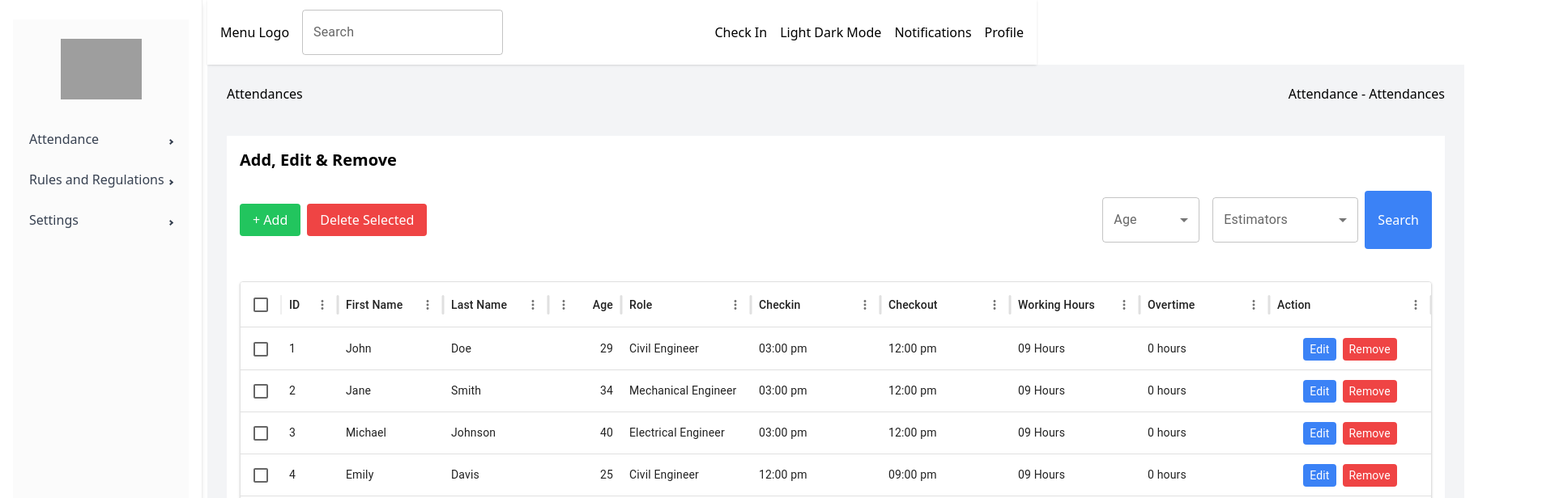
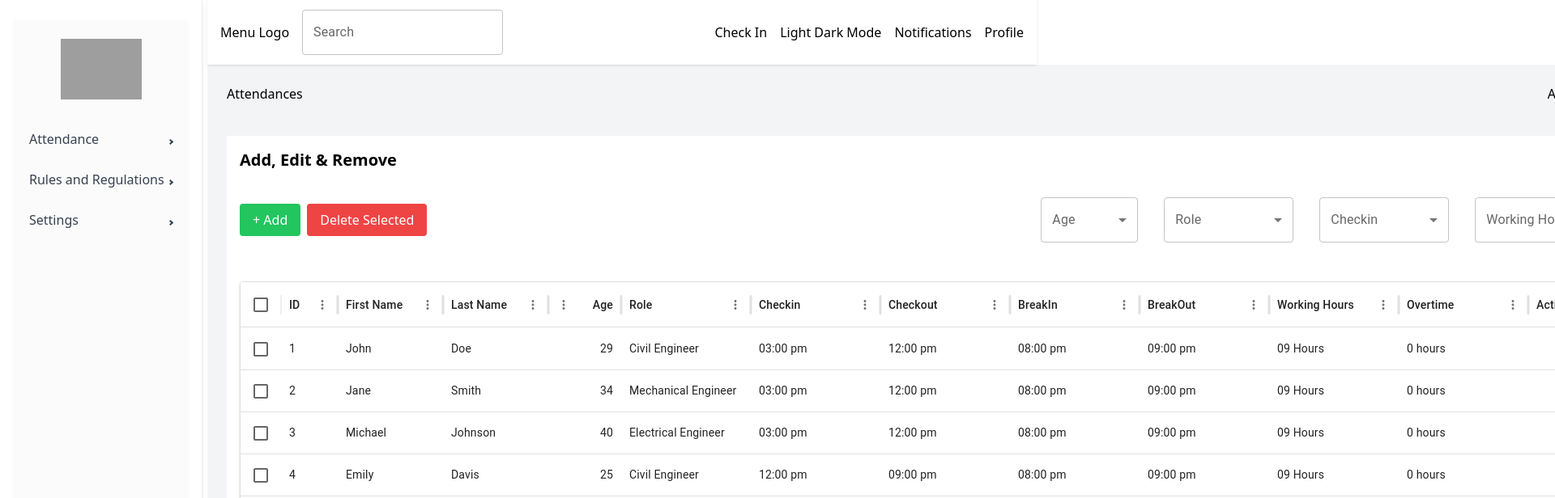
Before and after one commit to Muadeel56/QTOHouse_Attendence, a React (Vite) app in the folder qtohouse-attendence/: page / in a window 1280 px wide. Shown: the top 616 px of the page at 81% size, 1920 px wide, since content can reach past the window. Built offline with nearby package versions, Linux system fonts and the light colour scheme; grey boxes are pictures that could not be loaded.

Commit message:
Add new filters and adjust the styling of table

```diff
--- a/qtohouse-attendence/package.json
+++ b/qtohouse-attendence/package.json
@@ -21,6 +21,7 @@
     "react-dom": "^18.3.1",
     "react-multi-carousel": "^2.8.5",
     "react-pro-sidebar": "^1.1.0",
+    "react-router-dom": "^6.26.2",
     "tailwind-scrollbar": "^3.1.0"
   },
   "devDependencies": {
--- a/qtohouse-attendence/src/App.jsx
+++ b/qtohouse-attendence/src/App.jsx
@@ -1,9 +1,18 @@
+import React from "react";
+import { BrowserRouter as Router, Route, Routes } from "react-router-dom";
 import Header from "./Components/Header";
 import SidebarMenu from "./Components/Sidebar";
 import Dashboard from "./pages/dashboard";
+// Import other pages when needed
+// import Charts from "./pages/charts";
+// import Lists from "./pages/lists"; // Example pages
+// import ProfilePage from "./pages/profile";
+// import Shifts from "./pages/shifts";
+// import Holidays from "./pages/holidays";
 
 function App() {
   return (
+    <Router>
       <div className="h-full">
         {/* Fixed header */}
         <Header />
@@ -11,16 +20,25 @@ function App() {
         {/* Main content container */}
         <div className="flex">
           {/* Fixed sidebar */}
-        <div className="w-64 fixed top-0 left-0 h-full">
+          <div className="w-64 fixed top-0 left-0 h-full z-50">
             <SidebarMenu />
           </div>
 
           {/* Main content, positioned after the header and sidebar */}
           <div className="flex-grow ml-64 mt-20 p-6 bg-gray-100 min-h-screen">
-          <Dashboard />
+            <Routes>
+              <Route path="/" element={<Dashboard />} />
+              {/* <Route path="/charts" element={<Charts />} />
+              <Route path="/lists" element={<Lists />} />
+              <Route path="/profile" element={<ProfilePage />} />
+              <Route path="/shifts" element={<Shifts />} />
+              <Route path="/holidays" element={<Holidays />} /> */}
+              {/* Add other routes here */}
+            </Routes>
           </div>
         </div>
       </div>
+    </Router>
   );
 }
 
--- a/qtohouse-attendence/src/Components/Sidebar.jsx
+++ b/qtohouse-attendence/src/Components/Sidebar.jsx
@@ -1,36 +1,37 @@
 import React, { useState } from "react";
 import { Sidebar, Menu, MenuItem, SubMenu } from "react-pro-sidebar";
+import { Link } from "react-router-dom";
 import logo from "../assets/images/logo.svg";
 import "../assets/css/custom-scrollbar.css"; // Custom CSS file for scrollbar
 
 function SidebarMenu() {
-  // State to track which submenu is open
   const [openSubMenu, setOpenSubMenu] = useState(null);
 
-  // Handler to toggle submenus
   const handleToggleSubMenu = (subMenuName) => {
     setOpenSubMenu(openSubMenu === subMenuName ? null : subMenuName);
   };
 
   return (
-    <Sidebar className="top-0 left-0 w-64 h-full bg-white shadow-md z-40 px-4 py-6 overflow-hidden scrollbar-thin scrollbar-thumb-gray-400 scrollbar-track-black">
+    <Sidebar className="fixed top-0 left-0 w-64 h-full bg-white shadow-md z-50 px-4 py-6 overflow-hidden scrollbar-thin scrollbar-thumb-gray-400 scrollbar-track-black">
       <div className="flex justify-center items-center my-6">
         <img src={logo} alt="logo" className="w-[100px]" />
       </div>
 
       <Menu>
-        {/* Attendance SubMenu */}
         <SubMenu
           label="Attendance"
           className="text-gray-700"
           open={openSubMenu === 'attendance'}
           onOpenChange={() => handleToggleSubMenu('attendance')}
         >
-          <MenuItem className="hover:bg-gray-100">Charts</MenuItem>
-          <MenuItem className="hover:bg-gray-100">Lists</MenuItem>
+          <MenuItem className="hover:bg-gray-100">
+            <Link to="/charts">Charts</Link>
+          </MenuItem>
+          <MenuItem className="hover:bg-gray-100">
+            <Link to="/lists">Lists</Link>
+          </MenuItem>
         </SubMenu>
 
-        {/* Rules and Regulations SubMenu */}
         <SubMenu
           label="Rules and Regulations"
           className="text-gray-700"
@@ -38,7 +39,9 @@ function SidebarMenu() {
           onOpenChange={() => handleToggleSubMenu('rules')}
         >
           <SubMenu label="Profile">
-            <MenuItem className="hover:bg-gray-100">Profile Page</MenuItem>
+            <MenuItem className="hover:bg-gray-100">
+              <Link to="/profile">Profile Page</Link>
+            </MenuItem>
             <MenuItem className="hover:bg-gray-100">Profile Page Settings</MenuItem>
           </SubMenu>
           <MenuItem className="hover:bg-gray-100">FAQs</MenuItem>
@@ -46,7 +49,6 @@ function SidebarMenu() {
           <MenuItem className="hover:bg-gray-100">Terms and Conditions</MenuItem>
         </SubMenu>
 
-        {/* Settings SubMenu */}
         <SubMenu
           label="Settings"
           className="text-gray-700"
@@ -54,9 +56,13 @@ function SidebarMenu() {
           onOpenChange={() => handleToggleSubMenu('settings')}
         >
           <SubMenu label="Attendance">
-            <MenuItem className="hover:bg-gray-100">Shifts</MenuItem>
+            <MenuItem className="hover:bg-gray-100">
+              <Link to="/shifts">Shifts</Link>
+            </MenuItem>
             <MenuItem className="hover:bg-gray-100">Salary</MenuItem>
-            <MenuItem className="hover:bg-gray-100">Holidays</MenuItem>
+            <MenuItem className="hover:bg-gray-100">
+              <Link to="/holidays">Holidays</Link>
+            </MenuItem>
             <MenuItem className="hover:bg-gray-100">Overtime</MenuItem>
             <MenuItem className="hover:bg-gray-100">Profile Settings</MenuItem>
           </SubMenu>
--- a/qtohouse-attendence/src/pages/dashboard/index.jsx
+++ b/qtohouse-attendence/src/pages/dashboard/index.jsx
@@ -6,11 +6,11 @@ import Paper from '@mui/material/Paper';
 
 // Sample employee data for the table
 const initialEmployeesData = [
-  { id: 1, firstName: "John", lastName: "Doe", age: 29, role: "Civil Engineer", Checkin: "03:00 pm", Checkout: "12:00 pm", WorkingHours: "09 Hours", Overtime: "0 hours"},
-  { id: 2, firstName: "Jane", lastName: "Smith", age: 34, role: "Mechanical Engineer", Checkin: "03:00 pm", Checkout: "12:00 pm", WorkingHours: "09 Hours", Overtime: "0 hours"},
-  { id: 3, firstName: "Michael", lastName: "Johnson", age: 40, role: "Electrical Engineer", Checkin: "03:00 pm", Checkout: "12:00 pm", WorkingHours: "09 Hours", Overtime: "0 hours"},
-  { id: 4, firstName: "Emily", lastName: "Davis", age: 25, role: "Civil Engineer", Checkin: "12:00 pm", Checkout: "09:00 pm", WorkingHours: "09 Hours", Overtime: "0 hours"},
-  { id: 5, firstName: "David", lastName: "Brown", age: 45, role: "Estimator", Checkin: "03:00 pm", Checkout: "12:00 am", WorkingHours: "09 Hours", Overtime: "0 hours"},
+  { id: 1, firstName: "John", lastName: "Doe", age: 29, role: "Civil Engineer", Checkin: "03:00 pm", Checkout: "12:00 pm", WorkingHours: "09 Hours", Overtime: "0 hours" , BreakIn: "08:00 pm", BreakOut: "09:00 pm"},
+  { id: 2, firstName: "Jane", lastName: "Smith", age: 34, role: "Mechanical Engineer", Checkin: "03:00 pm", Checkout: "12:00 pm", WorkingHours: "09 Hours", Overtime: "0 hours" , BreakIn: "08:00 pm", BreakOut: "09:00 pm"},
+  { id: 3, firstName: "Michael", lastName: "Johnson", age: 40, role: "Electrical Engineer", Checkin: "03:00 pm", Checkout: "12:00 pm", WorkingHours: "09 Hours", Overtime: "0 hours" , BreakIn: "08:00 pm", BreakOut: "09:00 pm"},
+  { id: 4, firstName: "Emily", lastName: "Davis", age: 25, role: "Civil Engineer", Checkin: "12:00 pm", Checkout: "09:00 pm", WorkingHours: "09 Hours", Overtime: "0 hours", BreakIn: "08:00 pm", BreakOut: "09:00 pm" },
+  { id: 5, firstName: "David", lastName: "Brown", age: 45, role: "Estimator", Checkin: "03:00 pm", Checkout: "12:00 am", WorkingHours: "09 Hours", Overtime: "0 hours", BreakIn: "08:00 pm", BreakOut: "09:00 pm" },
 ];
 
 const columns = [
@@ -21,6 +21,8 @@ const columns = [
   { field: 'role', headerName: 'Role', width: 160 },
   { field: 'Checkin', headerName: 'Checkin', width: 160 },
   { field: 'Checkout', headerName: 'Checkout', width: 160 },
+  { field: 'BreakIn', headerName: 'BreakIn', width: 160 },
+  { field: 'BreakOut', headerName: 'BreakOut', width: 160 },
   { field: 'WorkingHours', headerName: 'Working Hours', width: 160 },
   { field: 'Overtime', headerName: 'Overtime', width: 160 },
   {
@@ -30,7 +32,7 @@ const columns = [
     renderCell: (params) => (
       <div className="relative w-full h-full flex justify-center items-center">
         <div className="absolute flex space-x-2">
-          <button className="px-2 py-1 bg-blue-500 text-white text-sm rounded hover:bg-blue-600">
+          <button className="px-3 py-2 bg-green-500 text-white text-sm rounded hover:bg-green-600">
             Edit
           </button>
           <button className="px-2 py-1 bg-red-500 text-white text-sm rounded hover:bg-red-600">
@@ -42,12 +44,9 @@ const columns = [
   }
 ];
 
-
-
-
 function Dashboard() {
   // State for storing the filters
-  const [filters, setFilters] = useState({ age: '', role: '' });
+  const [filters, setFilters] = useState({ age: '', role: '', checkin: '', workingHours: '' });
   // State for storing the filtered employees data
   const [filteredData, setFilteredData] = useState(initialEmployeesData);
 
@@ -65,11 +64,20 @@ function Dashboard() {
       filtered = filtered.filter(emp => emp.role === filters.role);
     }
 
+    if (filters.checkin) {
+      filtered = filtered.filter(emp => emp.Checkin === filters.checkin);
+    }
+
+    if (filters.workingHours) {
+      filtered = filtered.filter(emp => emp.WorkingHours === filters.workingHours);
+    }
+
     setFilteredData(filtered);
   };
 
   return (
     <div>
+
       <div className="flex justify-between">
         <h1>Attendances</h1>
         <p>Attendance - Attendances</p>
@@ -86,7 +94,7 @@ function Dashboard() {
             </div>
 
             {/* Filter Section */}
-            <div className="flex">
+            <div className="flex gap-4">
               <FormControl sx={{ m: 1, minWidth: 120 }}>
                 <InputLabel id="demo-simple-select-label">Age</InputLabel>
                 <Select
@@ -102,8 +110,8 @@ function Dashboard() {
                 </Select>
               </FormControl>
 
-              <FormControl sx={{ m: 1, minWidth: 180 }}>
-                <InputLabel id="demo-simple-select-label">Estimators</InputLabel>
+              <FormControl sx={{ m: 1, minWidth: 160 }}>
+                <InputLabel id="demo-simple-select-label">Role</InputLabel>
                 <Select
                   labelId="demo-simple-select-label"
                   id="demo-simple-select"
@@ -118,9 +126,39 @@ function Dashboard() {
                 </Select>
               </FormControl>
 
-              <button className="px-4 py-2 bg-blue-500 text-white rounded" onClick={handleSearch}>
+              <FormControl sx={{ m: 1, minWidth: 160 }}>
+                <InputLabel id="demo-simple-select-checkin">Checkin</InputLabel>
+                <Select
+                  labelId="demo-simple-select-checkin"
+                  id="demo-simple-checkin"
+                  label="Checkin"
+                  value={filters.checkin}
+                  onChange={(e) => setFilters({ ...filters, checkin: e.target.value })}
+                >
+                  <MenuItem value="03:00 pm">03:00 pm</MenuItem>
+                  <MenuItem value="12:00 pm">12:00 pm</MenuItem>
+                </Select>
+              </FormControl>
+
+              <FormControl sx={{ m: 1, minWidth: 160 }}>
+                <InputLabel id="demo-simple-select-working-hours">Working Hours</InputLabel>
+                <Select
+                  labelId="demo-simple-select-working-hours"
+                  id="demo-simple-select-working-hours"
+                  label="Working Hours"
+                  value={filters.workingHours}
+                  onChange={(e) => setFilters({ ...filters, workingHours: e.target.value })}
+                >
+                  <MenuItem value="09 Hours">09 Hours</MenuItem>
+                  <MenuItem value="08 Hours">08 Hours</MenuItem>
+                </Select>
+              </FormControl>
+              <div className="flex items-center">
+                <button className="px-4 py-2  bg-blue-500 text-white rounded" onClick={handleSearch}>
                 Search
               </button>
+              </div>
+
             </div>
           </div>
         </div>
```
Also changed, not shown: 1 other file (tests, documents, lock files or other folders). Lines whose indentation alone changed are shown as unchanged.
